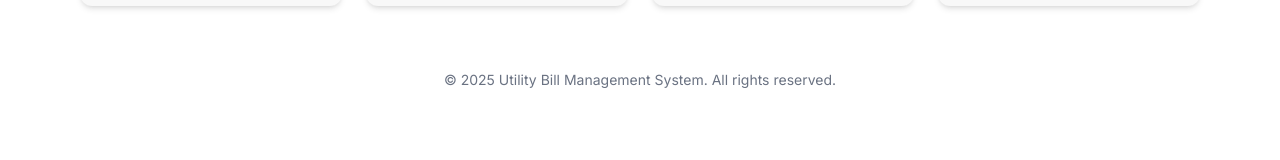
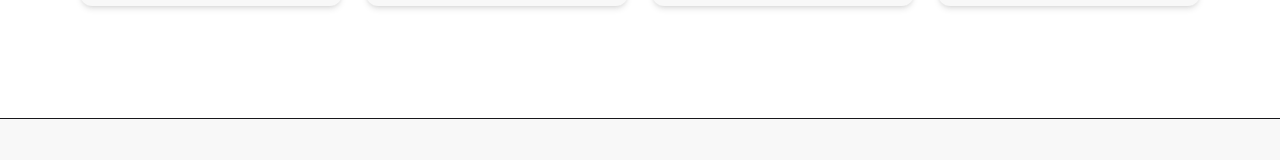
Before and after one commit to jubayer-bd/Utility_Bills_Client_Side, a React (Vite) app: page /about in a window 1280 px wide. Shown: the part 931-1091 px from the top of the page. Built offline with nearby package versions, Linux system fonts and the light colour scheme; no server answers.

Commit message:
about fixed

```diff
--- a/src/pages/About/About.jsx
+++ b/src/pages/About/About.jsx
@@ -91,13 +91,8 @@ const About = () => {
         </motion.div>
       </section>
 
-      {/* Footer Info */}
-      <section className="text-center mt-16">
-        <p className="text-sm text-gray-500">
-          © {new Date().getFullYear()} Utility Bill Management System. All
-          rights reserved.
-        </p>
-      </section>
+
+
     </div>
   );
 };
```
